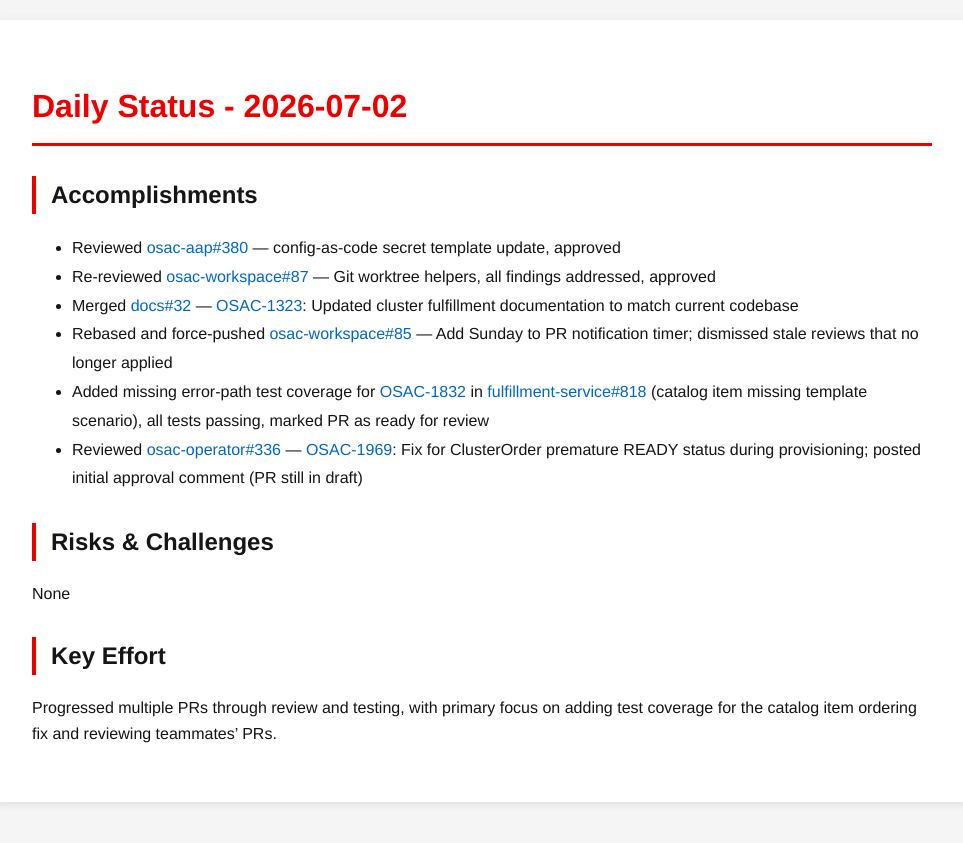
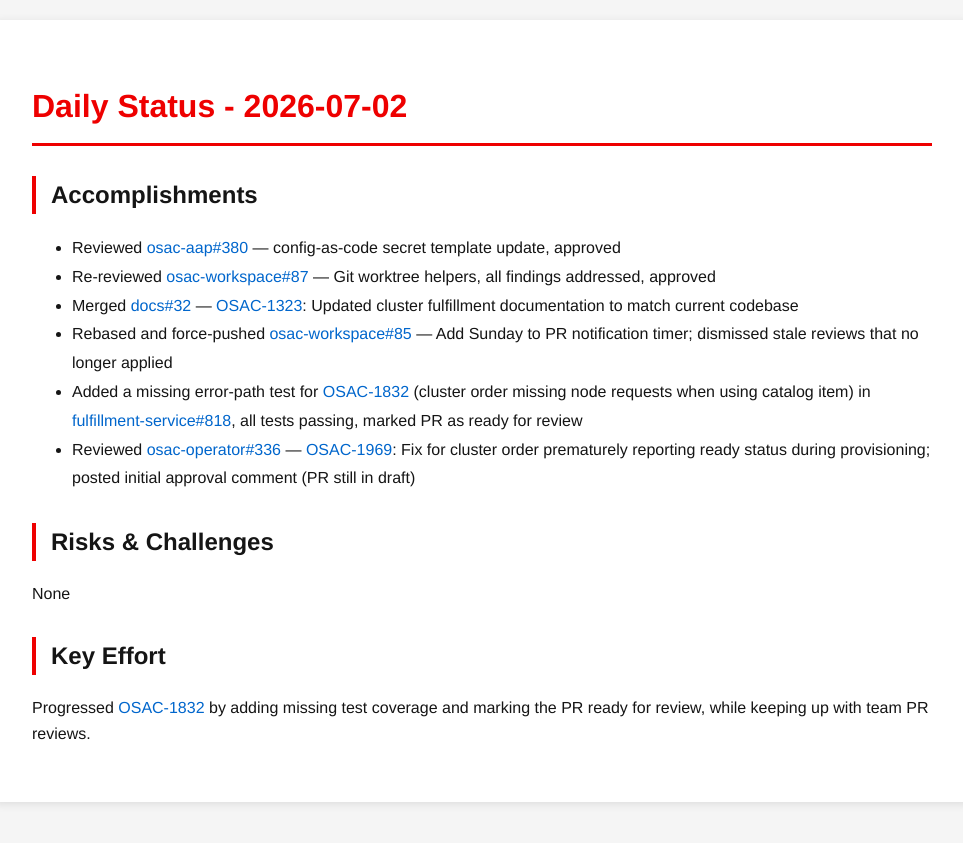
Before and after one commit to tzvatot/daily-status, a Jekyll site: the page built from 2026-07-02.md, in a window 1280 px wide. Shown: the top 843 px of the page, without its empty margins (158-1121 px from the left). Built offline with Jekyll 4.4.1, drawn with Linux system fonts in a browser that asks for light colours.

Commit message:
Daily status update - 2026-07-02

```diff
--- a/2026-07-02.md
+++ b/2026-07-02.md
@@ -11,11 +11,11 @@ date: 2026-07-02
 - Re-reviewed [osac-workspace#87](https://github.com/osac-project/osac-workspace/pull/87) — Git worktree helpers, all findings addressed, approved
 - Merged [docs#32](https://github.com/osac-project/docs/pull/32) — [OSAC-1323](https://redhat.atlassian.net/browse/OSAC-1323): Updated cluster fulfillment documentation to match current codebase
 - Rebased and force-pushed [osac-workspace#85](https://github.com/osac-project/osac-workspace/pull/85) — Add Sunday to PR notification timer; dismissed stale reviews that no longer applied
-- Added missing error-path test coverage for [OSAC-1832](https://redhat.atlassian.net/browse/OSAC-1832) in [fulfillment-service#818](https://github.com/osac-project/fulfillment-service/pull/818) (catalog item missing template scenario), all tests passing, marked PR as ready for review
-- Reviewed [osac-operator#336](https://github.com/osac-project/osac-operator/pull/336) — [OSAC-1969](https://redhat.atlassian.net/browse/OSAC-1969): Fix for ClusterOrder premature READY status during provisioning; posted initial approval comment (PR still in draft)
+- Added a missing error-path test for [OSAC-1832](https://redhat.atlassian.net/browse/OSAC-1832) (cluster order missing node requests when using catalog item) in [fulfillment-service#818](https://github.com/osac-project/fulfillment-service/pull/818), all tests passing, marked PR as ready for review
+- Reviewed [osac-operator#336](https://github.com/osac-project/osac-operator/pull/336) — [OSAC-1969](https://redhat.atlassian.net/browse/OSAC-1969): Fix for cluster order prematurely reporting ready status during provisioning; posted initial approval comment (PR still in draft)
 
 ## Risks & Challenges
 None
 
 ## Key Effort
-Progressed multiple PRs through review and testing, with primary focus on adding test coverage for the catalog item ordering fix and reviewing teammates' PRs.
+Progressed [OSAC-1832](https://redhat.atlassian.net/browse/OSAC-1832) by adding missing test coverage and marking the PR ready for review, while keeping up with team PR reviews.
```
